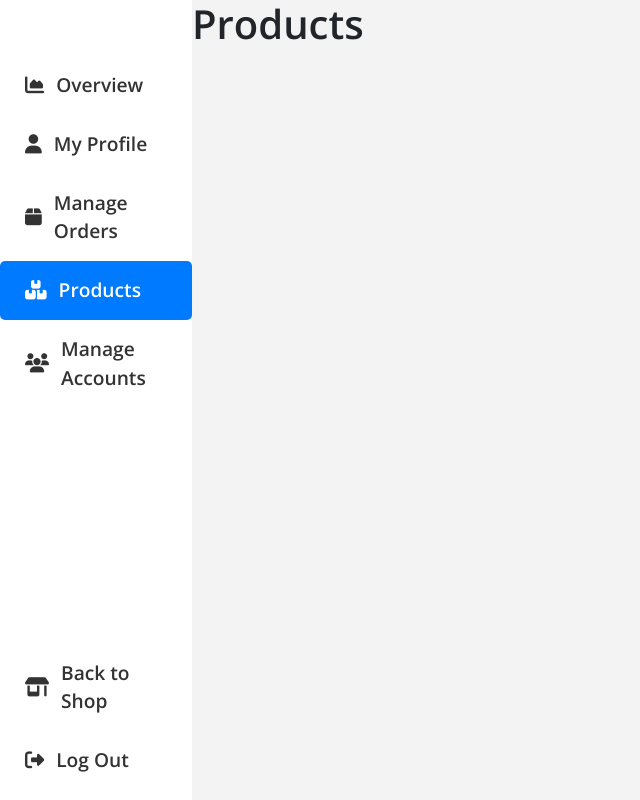
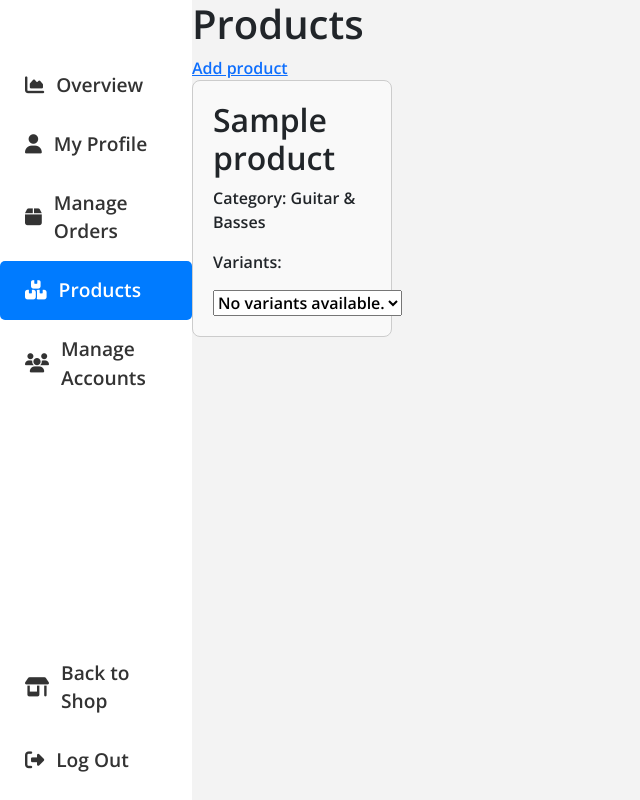
Before and after one commit to bennygdev/flask-ecommerce, a Flask app: page /manage-products in a window 1280 px wide. Shown: the whole page, without its empty margins (0-640 px from the left). Run offline with Flask 3, Linux system fonts and the light colour scheme; a user stored in the database is signed in; tables that the repository leaves empty hold one stand-in row (values such as "Sample post"); some libraries are stand-ins or nearby versions.

Commit message:
adjusted wtform product model, added list of products display and add product form, added json filter for displaying

```diff
--- a/app/__init__.py
+++ b/app/__init__.py
@@ -4,6 +4,7 @@ from os import path
 from werkzeug.security import generate_password_hash
 from flask_login import LoginManager, current_user
 from flask_wtf.csrf import CSRFProtect
+import json
 
 db = SQLAlchemy()
 DB_NAME = "database.db"
@@ -50,6 +51,11 @@ def create_app():
   @app.errorhandler(401)
   def unauthorized(e):
     return render_template('401.html', user=current_user), 401
+
+  # json filter for displaying list of products
+  @app.template_filter()
+  def fromjson(value):
+    return json.loads(value) if value else None
 
   return app
 
--- a/app/dashboard.py
+++ b/app/dashboard.py
@@ -1,6 +1,10 @@
-from flask import Blueprint, render_template
+from flask import Blueprint, render_template, redirect, url_for
 from flask_login import login_required, current_user
 from .decorators import role_required
+from . import db
+from .models import Product
+from .forms import ProductForm, VariantForm
+import json
 
 dashboard = Blueprint('dashboard', __name__)
 
@@ -30,7 +34,50 @@ def orders():
 @login_required
 @role_required(2, 3)
 def manage_products():
-  return render_template("dashboard/manage_products.html", user=current_user)
+  product_list = Product.query.all()
+  return render_template("dashboard/manage_products.html", products=product_list, user=current_user)
+
+@dashboard.route('/add-product', methods=['GET', 'POST'])
+@login_required
+@role_required(2, 3)
+def add_product():
+  print('fail')
+  form = ProductForm()
+
+  if form.validate_on_submit():
+    print('success')
+    variants_data = [
+      {
+        "title": variant.title.data,
+        "price": variant.price.data,
+        "stock": variant.stock.data
+      }
+      for variant in form.variants.entries
+    ]
+
+    new_product = Product(
+      name=form.name.data,
+      description=form.description.data,
+      image_thumbnail=form.image_thumbnail.data or None,
+      images=form.images.data or None,
+      category_id=form.category_id.data,
+      variants=json.dumps(variants_data) # store as json
+    )
+
+    print('success')
+    db.session.add(new_product)
+    db.session.commit()
+    # flash('Product added successfully!', 'success')
+    return redirect(url_for('dashboard.manage_products'))
+    # return redirect(url_for('dashboard.add_product'))
+
+  # custom debugger
+  if form.errors:
+    print('Form failed to validate')
+    for fieldName, errorMessages in form.errors.items():
+      print(f"Error in {fieldName}: {errorMessages}")
+
+  return render_template("dashboard/add_product.html", user=current_user, form=form)
 
 @dashboard.route('/manage-accounts')
 @login_required
--- a/app/forms.py
+++ b/app/forms.py
@@ -1,6 +1,6 @@
 from flask_wtf import FlaskForm
 from wtforms import StringField, PasswordField, SubmitField, IntegerField, TextAreaField, FieldList, FormField
-from wtforms.validators import DataRequired, Email, Length, EqualTo, Optional
+from wtforms.validators import DataRequired, Email, Length, EqualTo, Optional, NumberRange
 
 class LoginForm(FlaskForm):
   emailUsername = StringField('Email/Username', validators=[DataRequired()])
@@ -18,8 +18,8 @@ class RegisterForm(FlaskForm):
 
 class VariantForm(FlaskForm):
   title = StringField('Variant Title', validators=[DataRequired()])
-  price = IntegerField('Price', validators=[DataRequired()])
-  stock = IntegerField('Stock', validators=[DataRequired()])
+  price = IntegerField('Price', validators=[DataRequired(), NumberRange(min=0)])
+  stock = IntegerField('Stock', validators=[DataRequired(), NumberRange(min=0)])
 
 class ProductForm(FlaskForm):
   name = StringField('Product Name', validators=[DataRequired(), Length(max=200)])
--- a/app/templates/dashboard/manage_products.html
+++ b/app/templates/dashboard/manage_products.html
@@ -6,5 +6,44 @@
 {% block content %}
 
 <h1>Products</h1>
+<a href="/add-product">Add product</a>
+
+<div class="product-container">
+  {% for product in products %}
+    <div class="product-tile">
+      <h2>{{ product.name }}</h2>
+      <p>Category: {{ product.category.category_name if product.category else 'N/A' }}</p>
+      <p>Variants:</p>
+      <select>
+        {% set variants = product.variants | fromjson %} <!-- jsoncustomfilter -->
+              {% if variants %}
+          {% for variant in variants %}
+            <option value="{{ variant.title }}">{{ variant.title }} - Price: {{ variant.price }}, Stock: {{ variant.stock }}</option>
+          {% endfor %}
+              {% else %}
+          <option>No variants available.</option>
+        {% endif %}
+      </select>
+    </div>
+  {% else %}
+    <p>No products available.</p>
+  {% endfor %}
+</div>
+
+<!-- too lazy to add a css file -->
+<style>
+  .product-container {
+      display: flex;
+      flex-wrap: wrap;
+      gap: 20px;
+  }
+  .product-tile {
+      border: 1px solid #ccc;
+      padding: 20px;
+      border-radius: 8px;
+      width: 200px;
+      background-color: #f9f9f9;
+  }
+</style>
 
 {% endblock %}
```
Also changed, not shown: app/templates/dashboard/add_product.html (added, +100 -0 lines).
